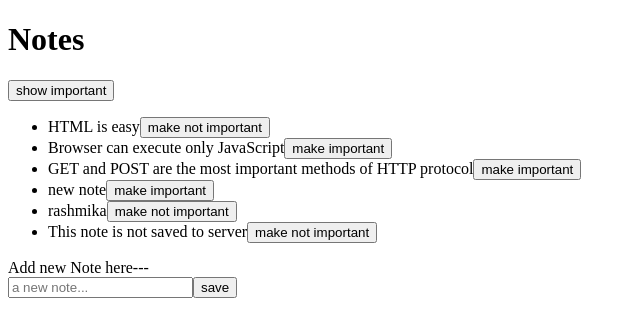
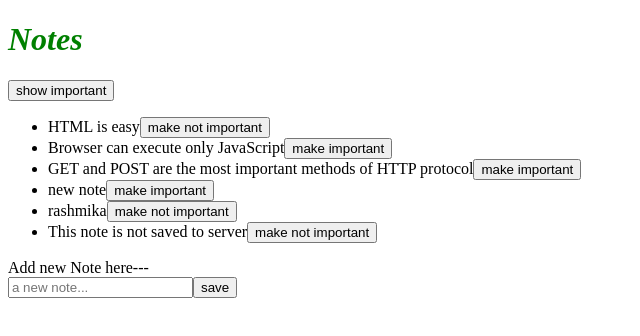
Before and after one commit to rashmikanaveen/HTML_Works, a React (Vite) app in the folder part1/: page / in a window 1280 px wide. Shown: the top 336 px of the page, without its empty margins (0-640 px from the left). Built offline with nearby package versions, Linux system fonts and the light colour scheme; data requests are answered from the project's data file.

Commit message:
Refactor main.jsx and index.css to add styling to the application

```diff
--- /dev/null
+++ b/part1/src/index.css
@@ -0,0 +1,4 @@
+h1 {
+    color: green;
+    font-style: italic;
+  }
--- a/part1/src/main.jsx
+++ b/part1/src/main.jsx
@@ -1,4 +1,5 @@
 import ReactDOM from "react-dom/client";
 import App from "./App";
+import './index.css'
 
 ReactDOM.createRoot(document.getElementById("root")).render(<App />);
```
